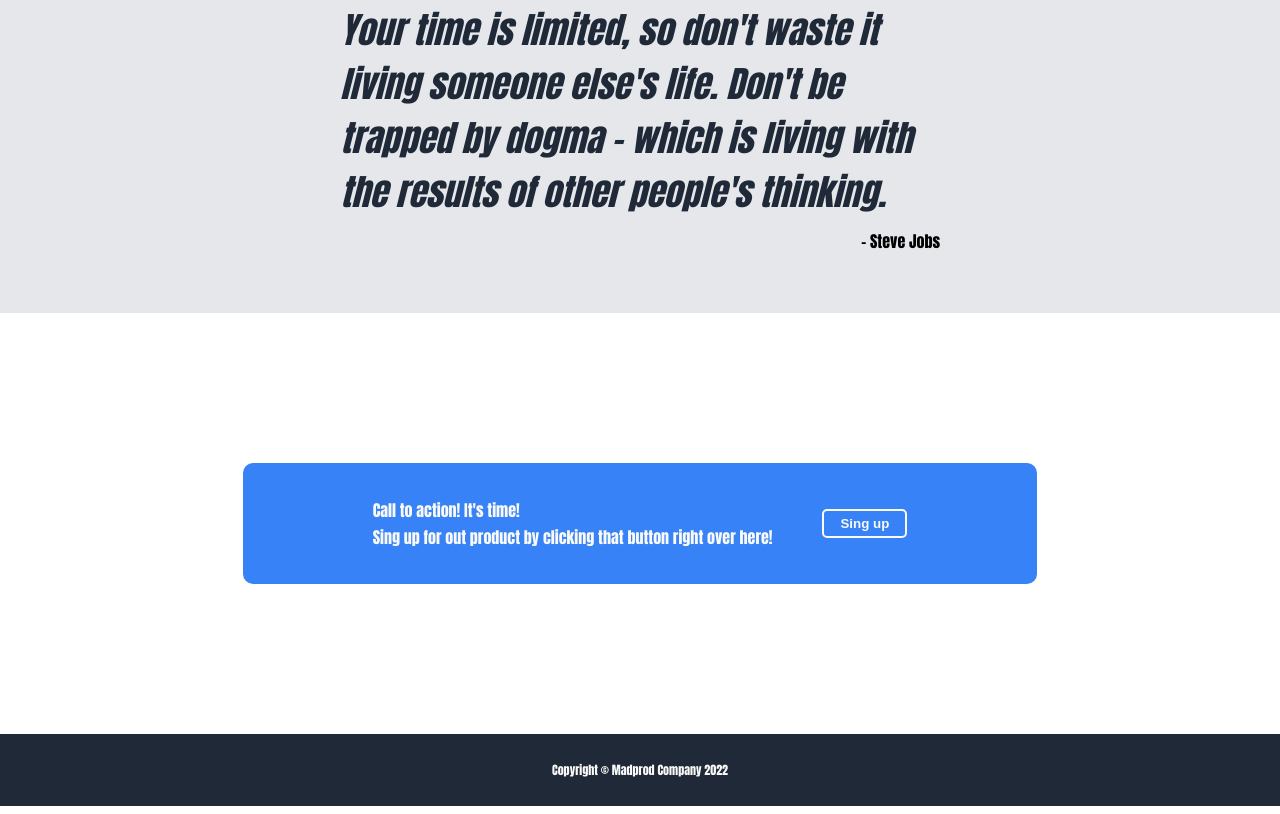
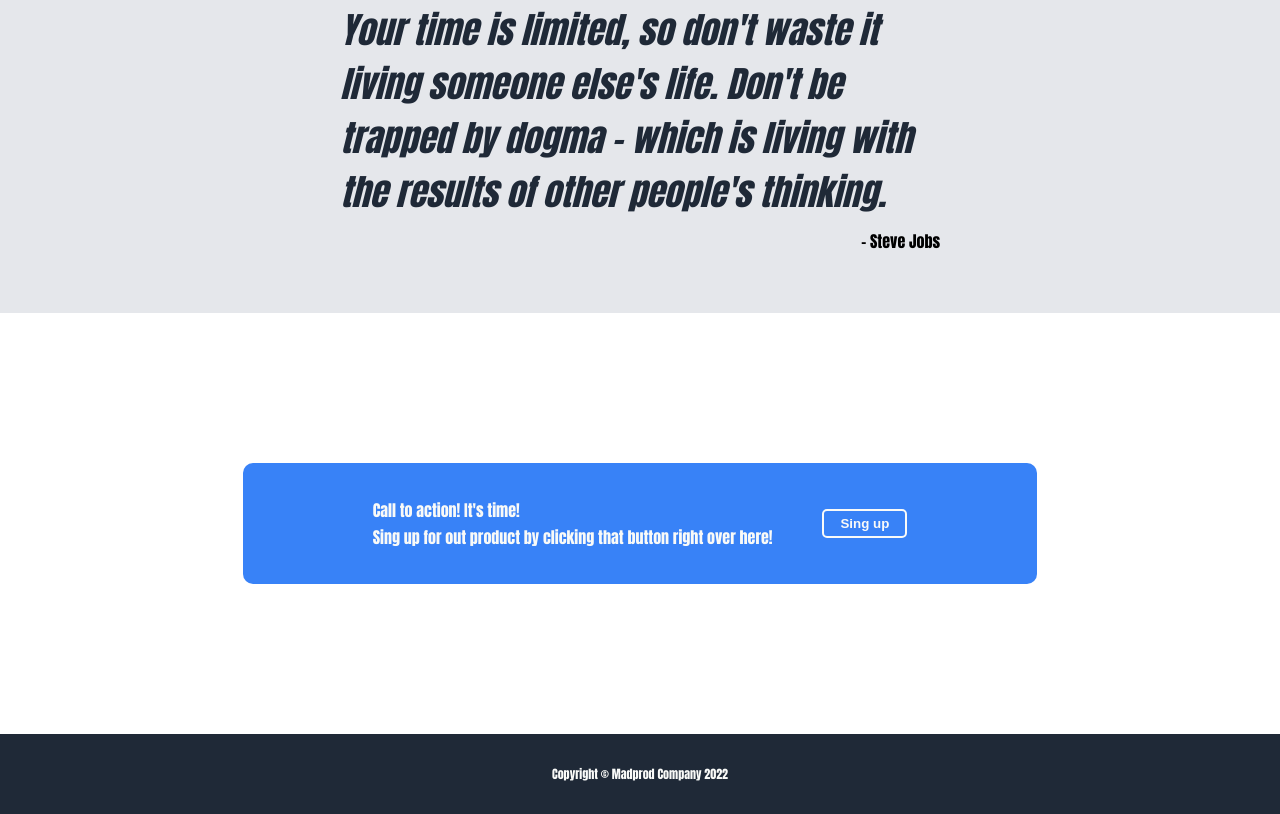
Before and after one commit to Madprod/css-first-site, a plain HTML site: page index.html in a window 1280 px wide. Shown: the part 970-1784 px from the top of the page. Drawn offline with Linux system fonts and the light colour scheme.

Commit message:
Fix problem with footer height in styles.css

```diff
--- a/css/styles.css
+++ b/css/styles.css
@@ -3,7 +3,7 @@ body {
     margin: 0;
     display: flex;
     flex-direction: column;
-    /*height: 100vh;*/
+    height: 100vh;
 }
 
 .header,
@@ -196,3 +196,7 @@ h2 {
 button:hover {
     background-color: #93aee4;
 }
+
+.footer {
+    padding: 31px;
+}
```
